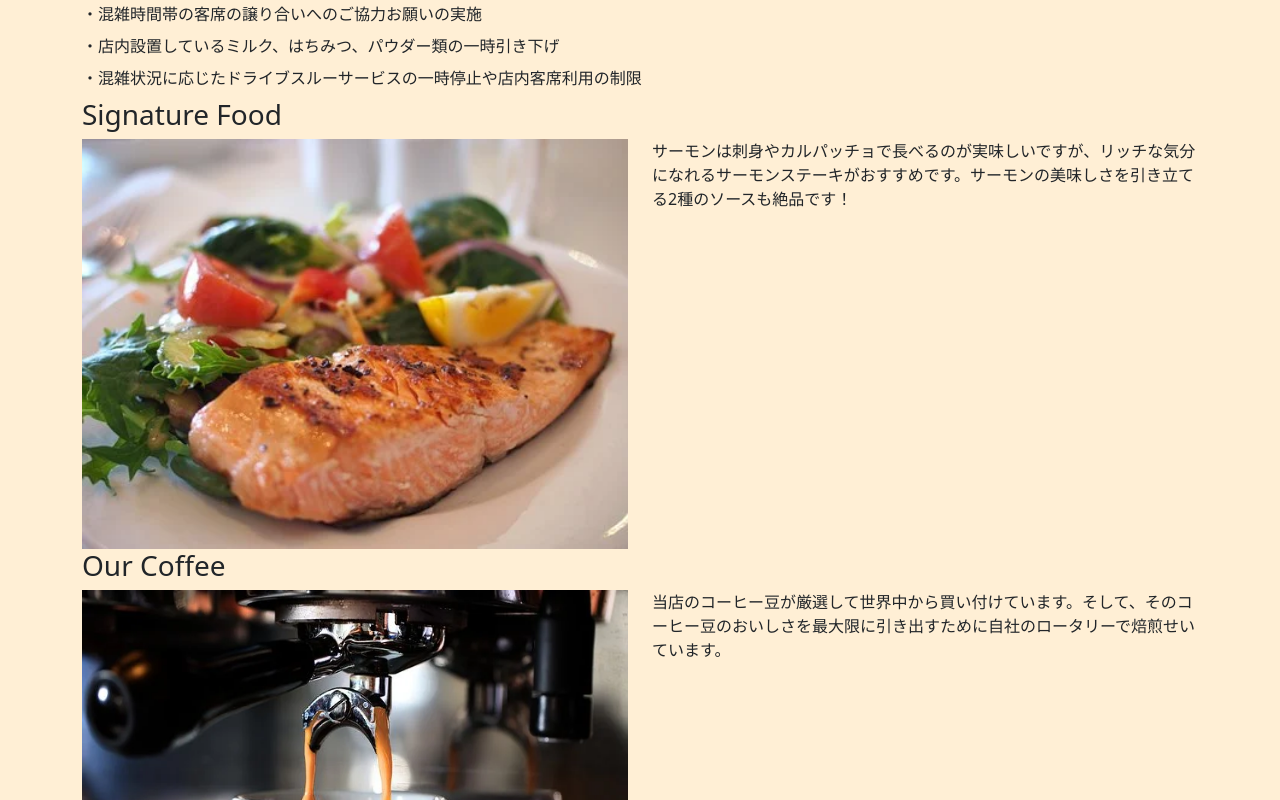
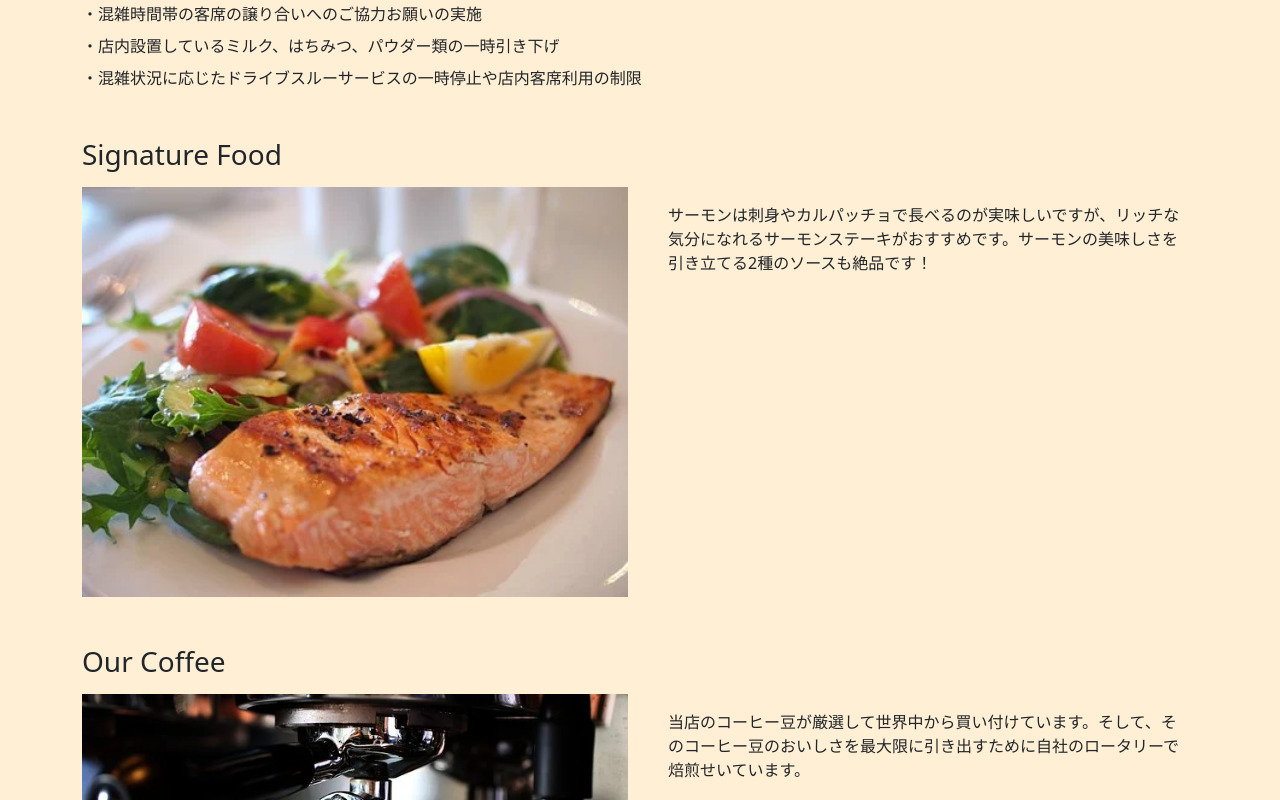
Before and after one commit to S-Takagawa1212/coding_advanced, a Next.js app: page / in a window 1280 px wide. Shown: the part 940-1740 px from the top of the page. Built offline with nearby package versions, Linux system fonts and the light colour scheme.

Commit message:
feat(FoodItem): 見た目の調整が完了した

```diff
--- a/components/Main/Fooditem/FoodItem.tsx
+++ b/components/Main/Fooditem/FoodItem.tsx
@@ -38,7 +38,7 @@ export default function FoodItem() {
     <>
       {Menus.map((menu) => (
         <div key={menu.id} className="container">
-          <h3>{menu.title}</h3>
+          <h3 className="mt-5 mb-3">{menu.title}</h3>
           <div className="row">
             <div className="col-md-6">
               <div className="ratio ratio-4x3">
@@ -52,7 +52,7 @@ export default function FoodItem() {
               </div>
             </div>
             <div className="col-md-6">
-              <p>{menu.explanation}</p>
+              <p className="p-3">{menu.explanation}</p>
             </div>
           </div>
         </div>
```
